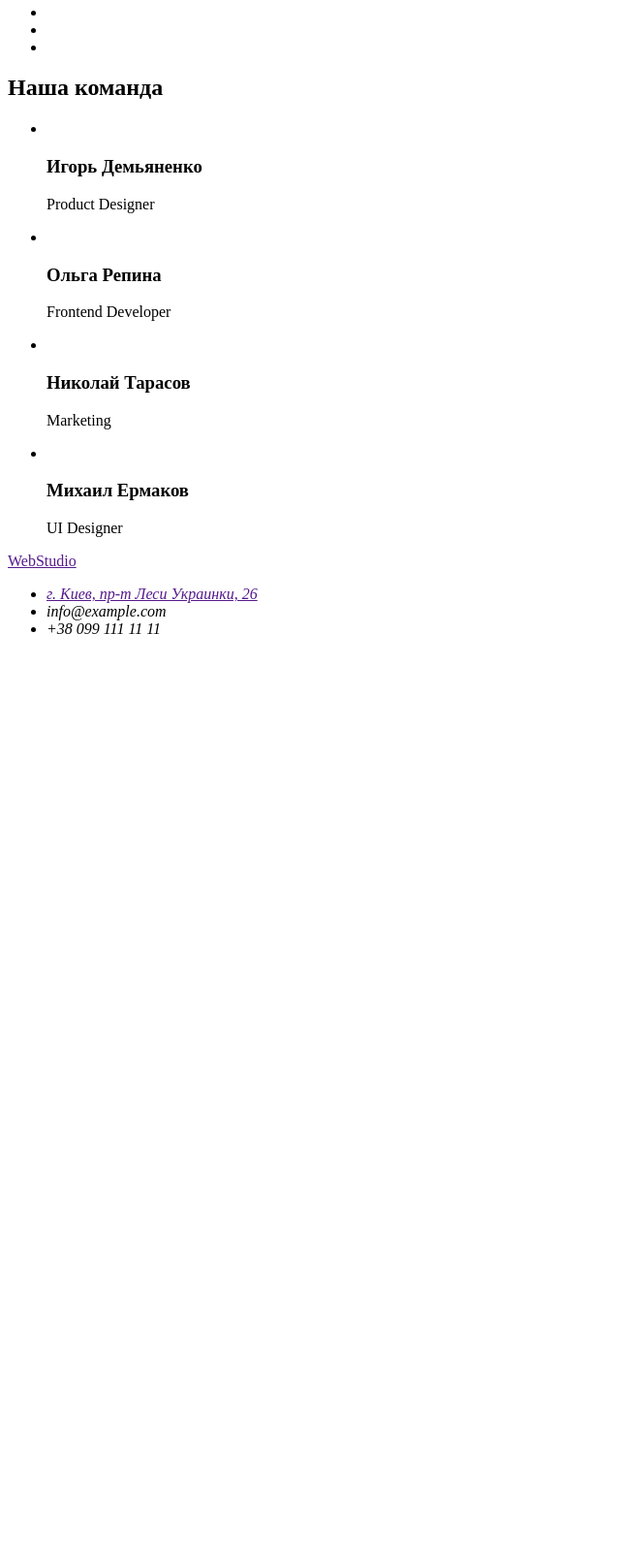
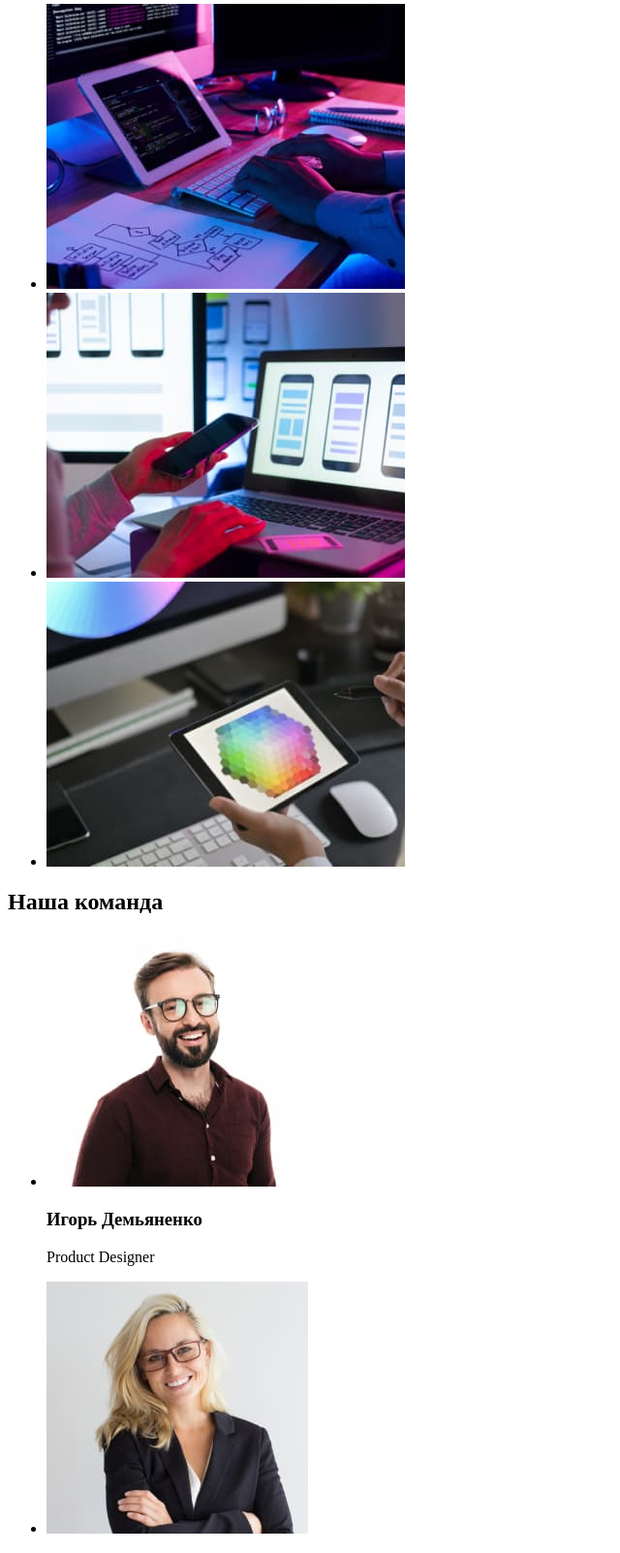
Before and after one commit to tarnapolskyi/goit-markup-hw-01, a plain HTML site: page index.html in a window 1280 px wide. Shown: the part 610-2212 px from the top of the page at 97% size, without its empty margins (0-640 px from the left). Before the commit the page ends 1284 px from the top, so only its background shows below. Drawn offline with Linux system fonts and the light colour scheme.

Commit message:
Добавил оптимизированные изображения

```diff
--- a/index.html
+++ b/index.html
@@ -62,31 +62,31 @@
         <section>
             <h2>Чем мы занимаемся</h2>
             <ul>
-                <li><img src="" alt="" /></li>
-                <li><img src="" alt="" /></li>
-                <li><img src="" alt="" /></li>
+                <li><img src="./images/what_are_we_doing/box_1.jpg" alt="Написание кода" /></li>
+                <li><img src="./images/what_are_we_doing/box_2.jpg" alt="Мобильные приложения" /></li>
+                <li><img src="./images/what_are_we_doing/box_3.jpg" alt="Дизайн" /></li>
             </ul>
         </section>
         <section>
             <h2>Наша команда</h2>
             <ul>
                 <li>
-                    <img src="" alt="" />
+                    <img src="./images/our_team/product_designer.jpg" alt="Игорь Демьяненко" />
                     <h3>Игорь Демьяненко</h3>
                     <p>Product Designer</p>
                 </li>
                 <li>
-                    <img src="" alt="" />
+                    <img src="./images/our_team/frontend_developer.jpg" alt="Ольга Репина" />
                     <h3>Ольга Репина</h3>
                     <p>Frontend Developer</p>
                 </li>
                 <li>
-                    <img src="" alt="" />
+                    <img src="./images/our_team/marketing.jpg" alt="Николай Тарасов" />
                     <h3>Николай Тарасов</h3>
                     <p>Marketing</p>
                 </li>
                 <li>
-                    <img src="" alt="" />
+                    <img src="./images/our_team/ui_designer.jpg" alt="Михаил Ермаков" />
                     <h3>Михаил Ермаков</h3>
                     <p>UI Designer</p>
                 </li>
```
Also changed, not shown: images/our_team/frontend_developer.jpg (added), images/our_team/marketing.jpg (added), images/our_team/product_designer.jpg (added), images/our_team/ui_designer.jpg (added), images/what_are_we_doing/box_1.jpg (added), images/what_are_we_doing/box_2.jpg (added), images/what_are_we_doing/box_3.jpg (added).
